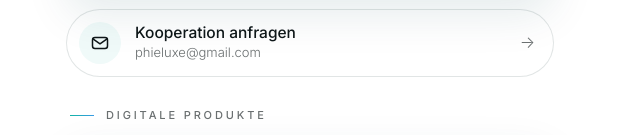
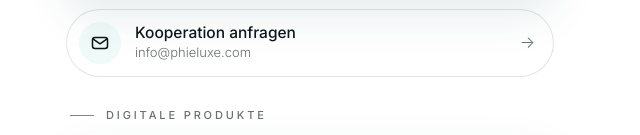
Before and after one commit to phieluxe/phieluxe.github.io, a plain HTML site: page index.html in a window 1280 px wide. Shown: the part 642-777 px from the top of the page, 330-970 px from the left. Drawn offline with Linux system fonts and the light colour scheme.

Commit message:
Kontaktadresse auf info@phieluxe.com umstellen
Marken-Anfragen gehen jetzt an die eigene Domain-Adresse statt an die private Gmail.

Co-Authored-By: Claude Opus 5.5 <noreply@anthropic.com>

```diff
--- a/index.html
+++ b/index.html
@@ -124,7 +124,7 @@ footer button:hover{color:var(--text)}
       <a href="https://www.instagram.com/sophiekoesslbacher/" target="_blank" rel="noopener" aria-label="Instagram"><svg class="i" viewBox="0 0 24 24" aria-hidden="true"><rect x="3.5" y="3.5" width="17" height="17" rx="5"/><circle cx="12" cy="12" r="4"/><circle cx="17.3" cy="6.7" r=".6"/></svg></a>
       <a href="https://www.tiktok.com/@phiele333" target="_blank" rel="noopener" aria-label="TikTok"><svg class="i" viewBox="0 0 24 24" aria-hidden="true"><path d="M14 3.5v11a4 4 0 1 1-4-4"/><path d="M14 3.5c.4 2.7 2.3 4.6 5 4.8"/></svg></a>
       <a href="https://www.youtube.com/@phiele333" target="_blank" rel="noopener" aria-label="YouTube"><svg class="i" viewBox="0 0 24 24" aria-hidden="true"><rect x="2.5" y="5.5" width="19" height="13" rx="4"/><path d="M10.2 9.4v5.2l4.5-2.6z"/></svg></a>
-      <a href="mailto:phieluxe@gmail.com" aria-label="E-Mail"><svg class="i" viewBox="0 0 24 24" aria-hidden="true"><rect x="3" y="5.5" width="18" height="13" rx="3"/><path d="M3.5 7l8.5 6 8.5-6"/></svg></a>
+      <a href="mailto:info@phieluxe.com" aria-label="E-Mail"><svg class="i" viewBox="0 0 24 24" aria-hidden="true"><rect x="3" y="5.5" width="18" height="13" rx="3"/><path d="M3.5 7l8.5 6 8.5-6"/></svg></a>
     </div>
   </header>
 
@@ -136,9 +136,9 @@ footer button:hover{color:var(--text)}
         <div class="txt"><b>UGC-Portfolio</b><span>Videos und Fotos, die ich für Marken mache</span></div>
         <span class="go"><svg viewBox="0 0 24 24"><path d="M5 12h14M13 6l6 6-6 6"/></svg></span>
       </a>
-      <a class="btn" href="mailto:phieluxe@gmail.com?subject=Kooperationsanfrage">
+      <a class="btn" href="mailto:info@phieluxe.com?subject=Kooperationsanfrage">
         <span class="ic"><svg class="i" viewBox="0 0 24 24" aria-hidden="true"><rect x="3" y="5.5" width="18" height="13" rx="3"/><path d="M3.5 7l8.5 6 8.5-6"/></svg></span>
-        <span class="t"><b>Kooperation anfragen</b><small>phieluxe@gmail.com</small></span>
+        <span class="t"><b>Kooperation anfragen</b><small>info@phieluxe.com</small></span>
         <span class="arr">→</span>
       </a>
     </div>
@@ -195,7 +195,7 @@ footer button:hover{color:var(--text)}
       USt-IdNr.: 60294853K<br>
       Director &amp; Secretary: Sophie Kösslbacher<br>
       Tätigkeit: Marketing- und Werbedienstleistungen</p>
-      <p>E-Mail: <a href="mailto:phieluxe@gmail.com">phieluxe@gmail.com</a><br>Telefon: +43 699 17173433</p>
+      <p>E-Mail: <a href="mailto:info@phieluxe.com">info@phieluxe.com</a><br>Telefon: +43 699 17173433</p>
       <p>Beschwerden kannst du jederzeit direkt an die oben genannte E-Mail-Adresse richten.</p>
     </div>
     <div class="legal" id="datenschutz">
```
